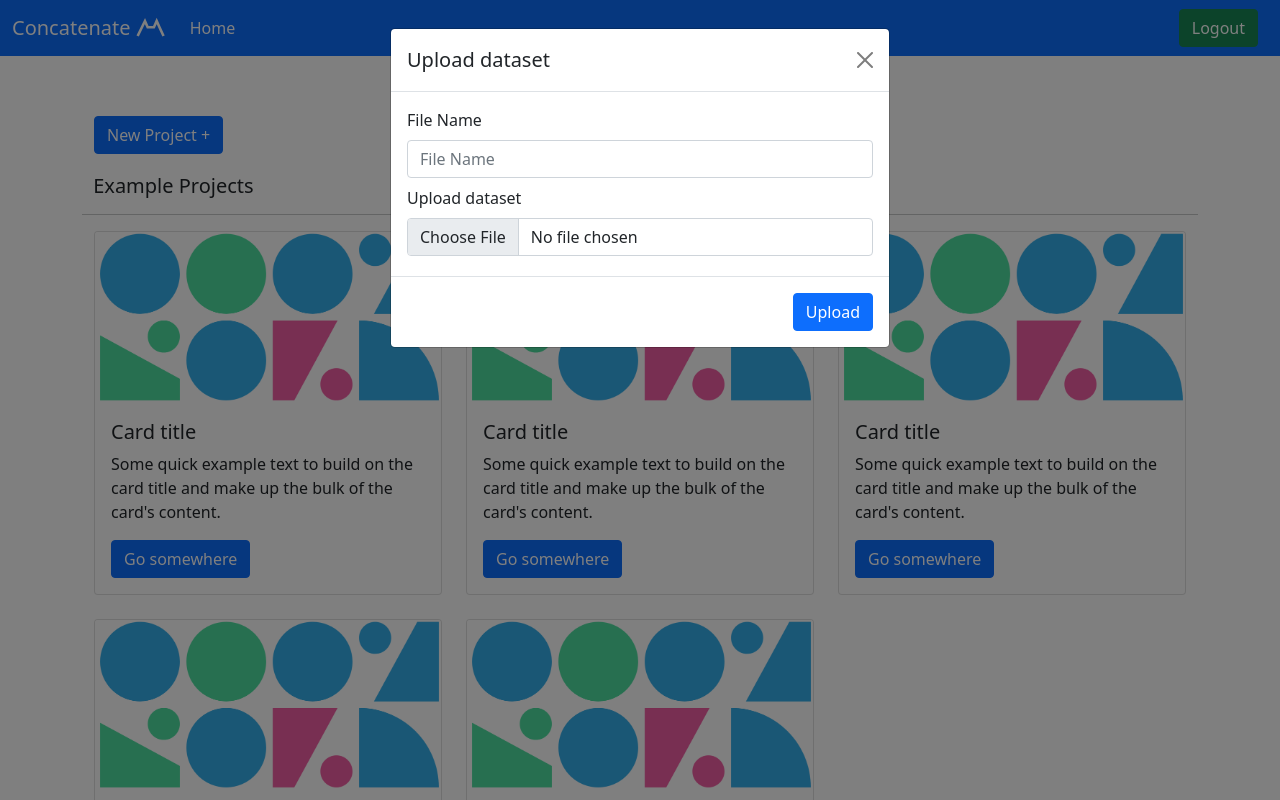
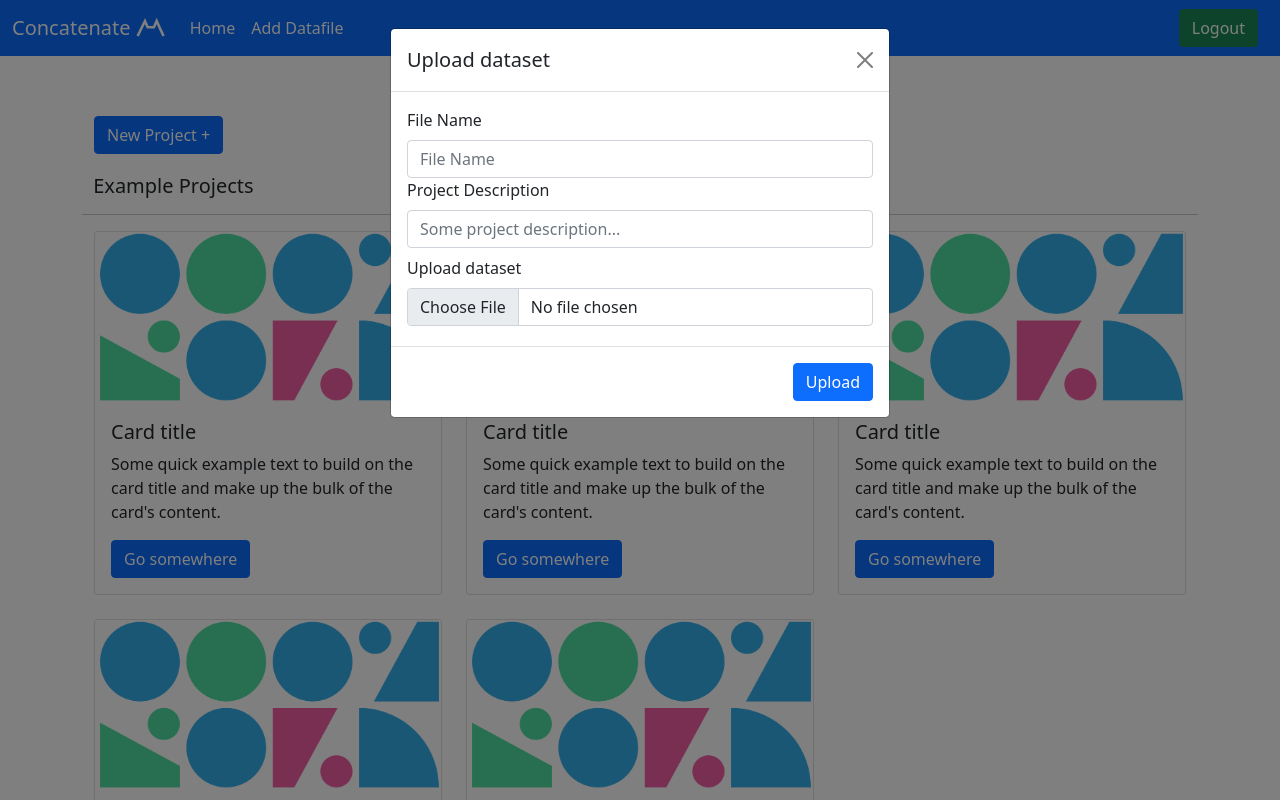
Before and after one commit to poiug07/CityHack2022_Rude_Kittens, a Django app: page /add-xlsx in a window 1280 px wide, after a click on "New Project +". Run offline with Django 4.2, Linux system fonts and the light colour scheme; a user stored in the database is signed in; some libraries are stand-ins or nearby versions.

Commit message:
Fixed more HTML

```diff
--- a/predict/forms.py
+++ b/predict/forms.py
@@ -10,6 +10,14 @@ class FileForm(forms.ModelForm):
             "aria-describedby": "addon-wrapping"
         }
     ))
+    description = forms.CharField(widget=forms.TextInput(
+        attrs={
+            "class":"form-control",
+            "placeholder": "Some project description...",
+            "aria-label": "descriptio",
+            "aria-describedby": "addon-wrapping"
+        }
+    ))
     filepath = forms.FileField(widget=forms.FileInput(
         attrs={
             "class": "form-control",
@@ -18,4 +26,4 @@ class FileForm(forms.ModelForm):
 
     class Meta:
         model = DataFile
-        fields = ["name", "filepath"]
+        fields = ["name", "description", "filepath"]
--- a/predict/templates/partials/navbar.html
+++ b/predict/templates/partials/navbar.html
@@ -4,10 +4,9 @@
   {% if user.is_authenticated %}
   <nav class="navbar navbar-expand-lg navbar-dark bg-primary fixed-top">
       <div class="container-fluid">
-        <a class="navbar-brand" href="#">
+        <a class="navbar-brand" href="/app">
           Concatenate
           <img src="{% static '/concat_logo_white.svg' %}" alt="" width="30" height="24" style="margin-top: -5px;">
-
         </a>
       <button class="navbar-toggler" type="button" data-bs-toggle="collapse" data-bs-target="#navbarSupportedContent" aria-controls="navbarSupportedContent" aria-expanded="false" aria-label="Toggle navigation">
           <span class="navbar-toggler-icon"></span>
@@ -16,6 +15,9 @@
           <ul class="navbar-nav me-auto mb-2 mb-lg-0">
           <li class="nav-item">
               <a class="nav-link active" aria-current="page" href="/app">Home</a>
+          </li>
+          <li class="nav-item">
+            <a class="nav-link active" aria-current="page" href="/add-xlsx">Add Datafile</a>
           </li>
           </ul>
           <form  class="d-flex" style="margin-right: 10px;">
--- a/predict/templates/predict/app.html
+++ b/predict/templates/predict/app.html
@@ -11,6 +11,7 @@
 
         <!-- Cards -->
         <div class="container d-flex align-items-center justify-content-center">
+            {% if datafiles %}
             <div class="row row-cols-1 row-cols-md-3 g-4">
                 {% for o in datafiles %}
                 <div class="col">
@@ -25,6 +26,9 @@
                 </div>
                 {% endfor %}
             </div>
+            {% else %}
+                <h2 class="mt-3">Please upload your files first.</h2>
+            {% endif %}
         </div>
     </div>
 </body>
--- a/predict/templates/predict/upload.html
+++ b/predict/templates/predict/upload.html
@@ -51,6 +51,9 @@
                 {% csrf_token %}
                 <label for="formFile" class="form-label">File Name</label>
                 {{ form.name }}
+
+                <label for="description" class="form-label">Project Description</label>
+                {{ form.description }}
                 <!-- Upload File -->
                 <div class="mb-1 mt-2">
                   <label for="formFile" class="form-label">Upload dataset</label>
--- a/predict/views.py
+++ b/predict/views.py
@@ -2,7 +2,7 @@ from django.shortcuts import render
 from django.http import HttpResponse, JsonResponse
 from django.contrib.auth import authenticate, login, logout
 from django.http import HttpResponseRedirect
-from django.core import serializers
+from django.contrib.auth.decorators import login_required
 import json
 
 from predict import models
@@ -31,15 +31,20 @@ def logout_user(request):
 	return HttpResponseRedirect("/login")
 
 def index(request):
+    if request.user.is_authenticated:
+        return HttpResponseRedirect("/app")
     return render(request, "predict/index.html")
 
+@login_required(login_url="/login")
 def app(request):
     context = {"datafiles": models.DataFile.objects.all()}
     return render(request, "predict/app.html", context)
 
+@login_required(login_url="/login")
 def graph(request):
 	return render(request, "predict/graph.html")
 
+@login_required(login_url="/login")
 def add_xlsx(request):
     form = forms.FileForm(request.POST or None, request.FILES or None)
     context = {"form": form}
@@ -52,7 +57,6 @@ def add_xlsx(request):
         predict_data(job.datafile_id)
         context["succes"] = True
         context["form"] = forms.FileForm(None, None)
-
     return render(request, 'predict/upload.html', context)
 
 def get_data(request, key_id):
```
Also changed, not shown: predict/admin.py (+11 -3 lines).
